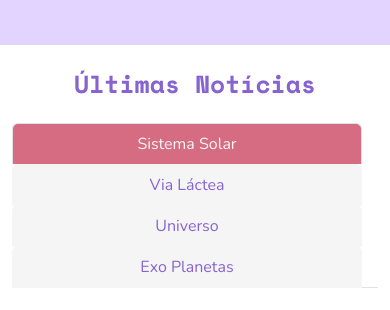
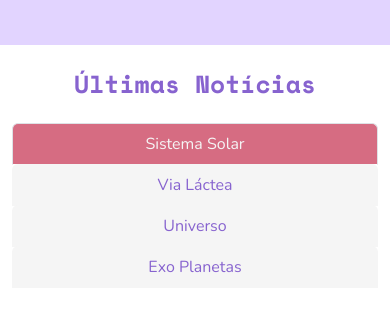
Before and after one commit to Rojerneo/exercicio-modulo-14, a plain HTML site: page index.html in a window 390 px wide. Shown: the part 2307-2617 px from the top of the page. Drawn offline with nearby package versions, Linux system fonts and the light colour scheme.

Commit message:
Correção das Margens das Abas

```diff
--- a/index.html
+++ b/index.html
@@ -115,10 +115,10 @@
             <h2 class="font-titulos text-center pb-3">Últimas Notícias</h2>
             <div class="container">
                 <nav class="nav nav-tabs justify-content-center">
-                    <button data-bs-toggle="tab" data-bs-target="#aba1" class="nav-link active me-3" type="button">Sistema Solar</button>
-                    <button data-bs-toggle="tab" data-bs-target="#aba2" class="nav-link me-3" type="button">Via Láctea</button>
-                    <button data-bs-toggle="tab" data-bs-target="#aba3" class="nav-link me-3" type="button">Universo</button>
-                    <button data-bs-toggle="tab" data-bs-target="#aba4" class="nav-link me-3" type="button">Exo Planetas</button>
+                    <button data-bs-toggle="tab" data-bs-target="#aba1" class="nav-link active me-md-3" type="button">Sistema Solar</button>
+                    <button data-bs-toggle="tab" data-bs-target="#aba2" class="nav-link me-md-3" type="button">Via Láctea</button>
+                    <button data-bs-toggle="tab" data-bs-target="#aba3" class="nav-link me-md-3" type="button">Universo</button>
+                    <button data-bs-toggle="tab" data-bs-target="#aba4" class="nav-link me-md-3" type="button">Exo Planetas</button>
                 </nav>
                 <div class="tab-content mt-4">
                     <div id="aba1" class="tab-pane active">
```
